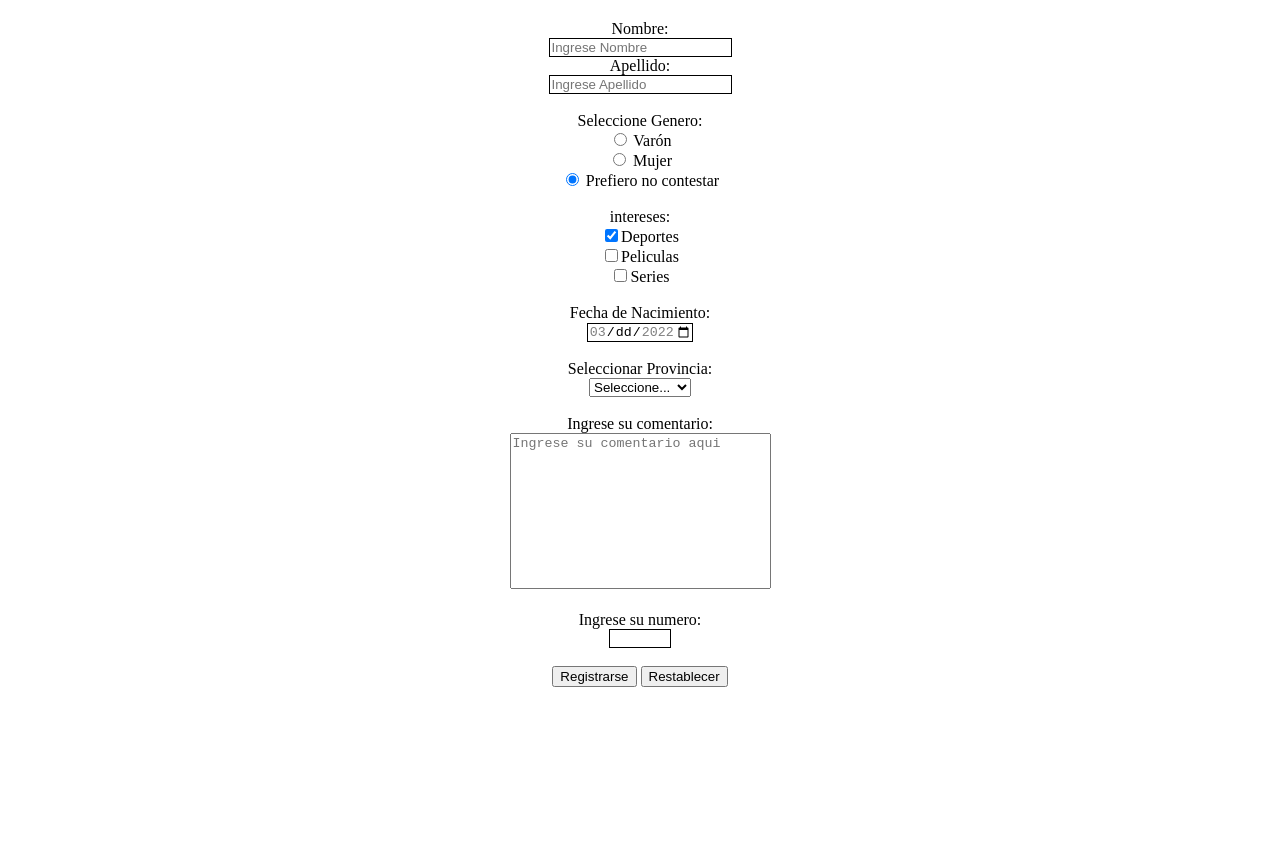
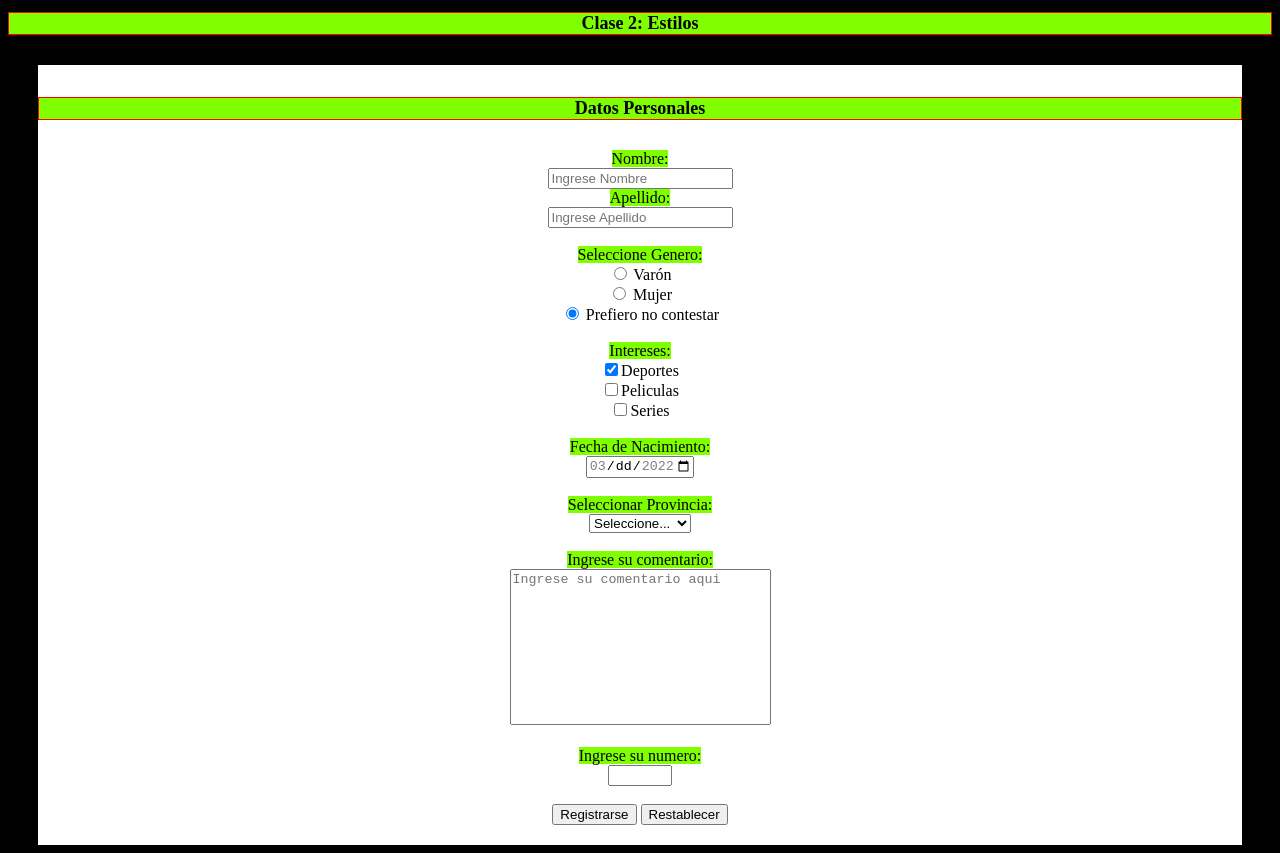
Before and after one commit to TUP-FRC-UTN/2-form-inputs-y-estilos-2w1-111590-SantoroFacundo, a plain HTML site: page Clase 2/index.html in a window 1280 px wide. Before the commit the page ends 800 px from the top, so only its background shows below. Drawn offline with Linux system fonts and the light colour scheme.

Commit message:
practica de estilos y selectores anidados

```diff
--- /dev/null
+++ b/Clase 2/estilos/estilo1.css
@@ -0,0 +1,32 @@
+h1 {
+  font-size: large;
+  border: 1px solid red;
+
+}
+label {
+  font-size: medium;
+}
+#formulario {
+  padding-top: 20px;
+  margin-left: 30px;
+  margin-right: 30px;
+  padding-bottom: 20px;
+}
+h1,
+label {
+  background-color: chartreuse;
+}
+body {
+  background-color: black;
+}
+body form {
+  background-color: white;
+}
+body label {
+  color: black;
+}
+
+.contenedor {
+  text-align: center;
+
+}
--- a/Clase 2/index.html
+++ b/Clase 2/index.html
@@ -3,40 +3,52 @@
 
 <head>
     <meta charset="UTF-8">
-    <link rel="stylesheet" href="/estilos/estilo.css">
+    <link rel="stylesheet" href="/Clase 2/estilos/estilo1.css">
     <title>Clase 2 Programacion 3</title>
 </head>
 
 <body>
-    <div>
-        <form action="/" method="post">
-            Nombre: <br>
-            <input type="text" placeholder="Ingrese Nombre"> <br>
-            Apellido: <br>
+    <div class="contenedor">
+        <h1>Clase 2: Estilos</h1>
+        <br>
+        <form id="formulario" action="/" method="post">
+
+            <h1>Datos Personales</h1>
+            <br>
+            <label for="nombre">Nombre:</label>
+            <br>
+            <input type="text" placeholder="Ingrese Nombre">
+            <br>
+            <label for="apellido"> Apellido:</label>
+            <br>
             <input type="text" placeholder="Ingrese Apellido">
             <br>
             <br>
 
-            Seleccione Genero: <br>
+            <label for="genero"> Seleccione Genero: </label>
+            <br>
             <input type="radio" name="genero" id="genero" value="1"> Varón<BR>
             <input type="radio" name="genero" id="genero" value="2"> Mujer<br>
             <input type="radio" name="genero" id="genero" value="3" checked> Prefiero no contestar
             <br>
             <br>
 
-            intereses: <br>
+            <label for="intereses"> Intereses: </label>
+            <br>
             <input type="checkbox" name="intereses" id="intereses" checked>Deportes <br>
             <input type="checkbox" name="intereses" id="intereses">Peliculas <br>
             <input type="checkbox" name="intereses" id="intereses">Series
             <br>
             <br>
 
-            Fecha de Nacimiento: <br>
+            <label for="fecha-nacimiento">Fecha de Nacimiento:</label>
+            <br>
             <input type="date" name="fechaNacimiento" id="fechaNacimiento" min="2022-03-23" max="2022-03-25">
             <br>
             <br>
 
-            Seleccionar Provincia: <br>
+            <label for="provincia"> Seleccionar Provincia:</label>
+            <br>
             <select name="provincias" id="provincias">
                 <option value="">Seleccione...</option>
                 <option value="1">Córdoba</option>
@@ -45,13 +57,15 @@
             <br>
             <br>
 
-            Ingrese su comentario: <br>
+            <label for="comentario"> Ingrese su comentario:</label>
+            <br>
             <textarea style="resize: none;" name="comentario" id="comentario" cols="30" rows="10"
                 placeholder="Ingrese su comentario aqui"></textarea>
             <br>
             <br>
 
-            Ingrese su numero: <br>
+            <label for="numero"> Ingrese su numero:</label>
+            <br>
             <input type="number" name="numero" id="numero" min="10" max="100">
             <br>
             <br>
```
